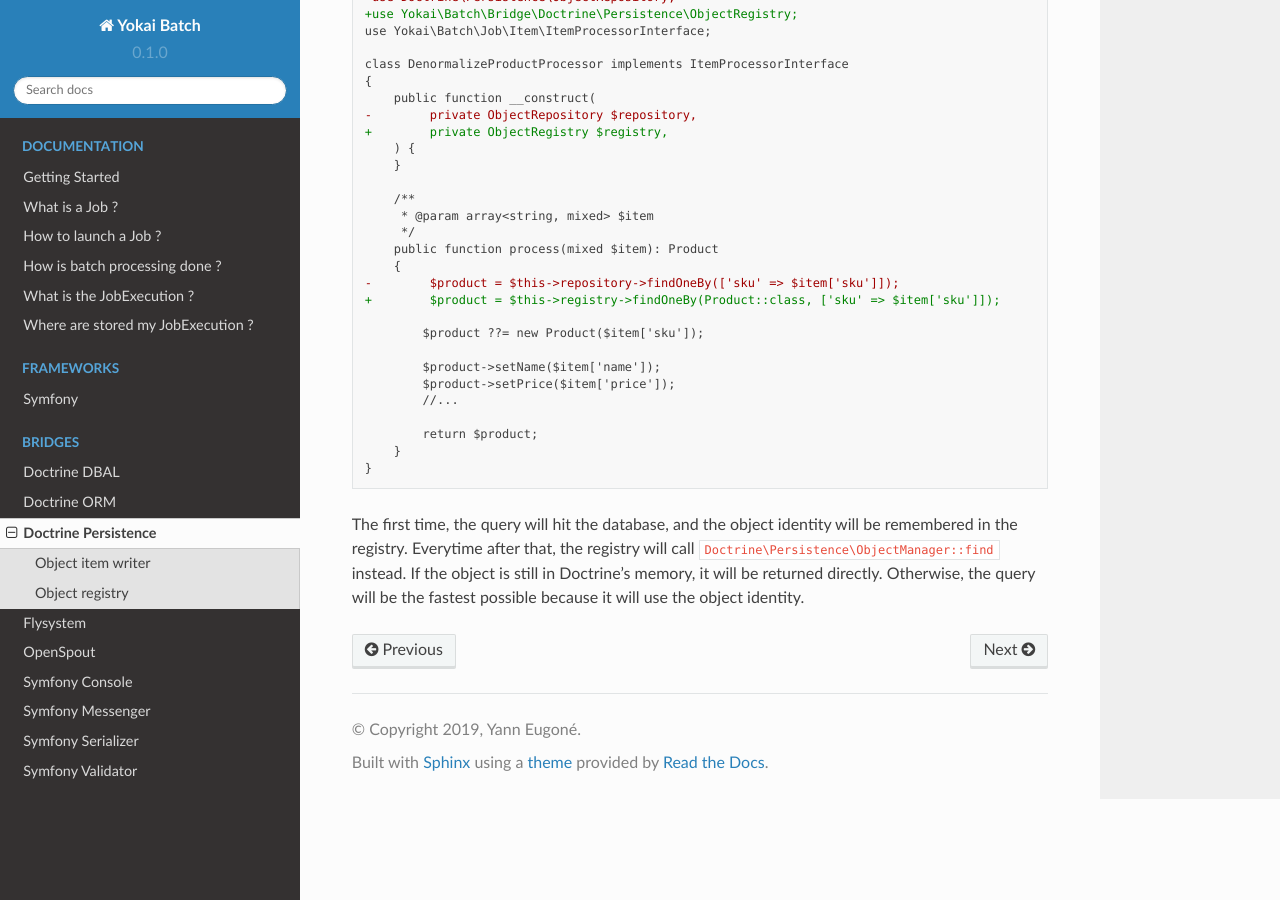
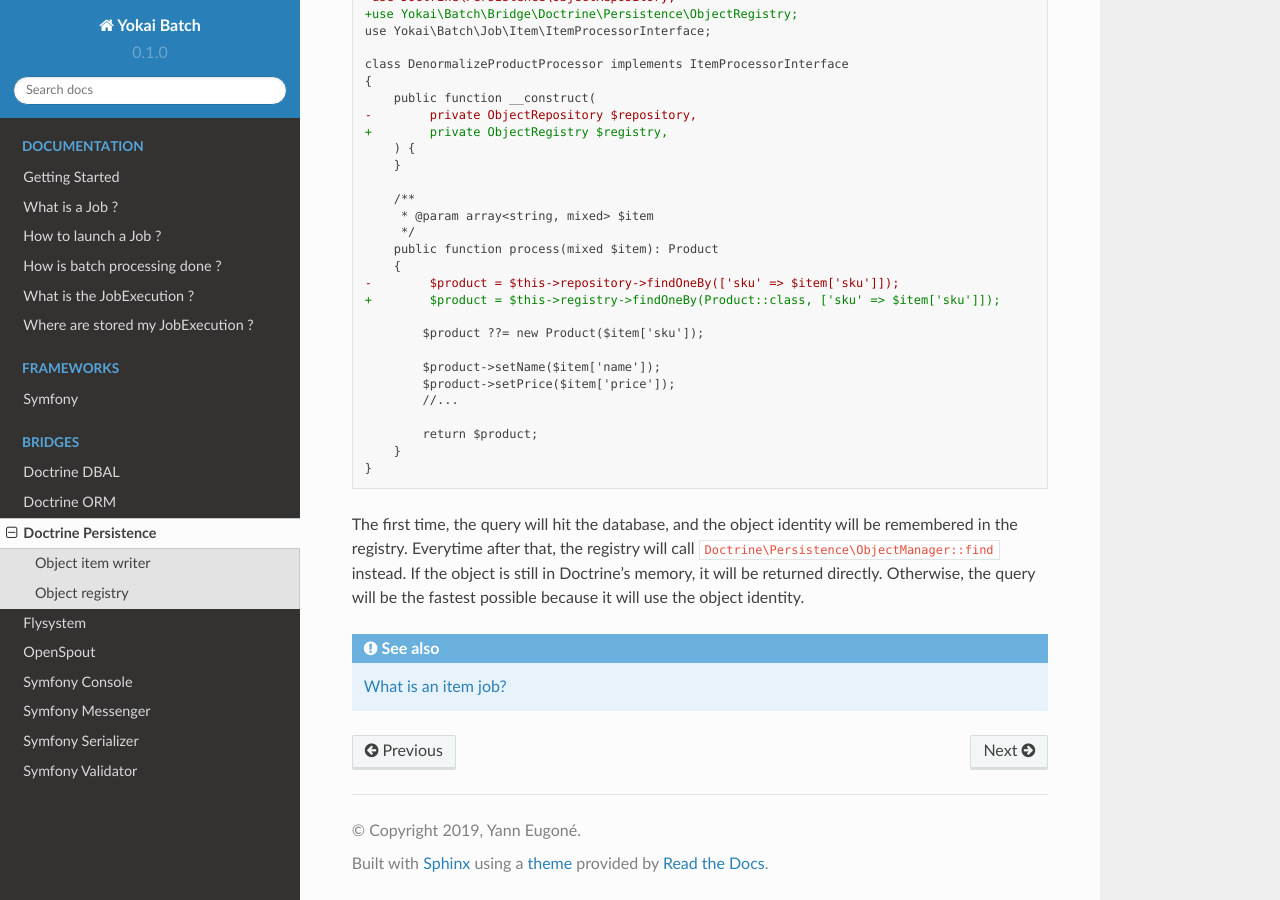
Before and after one commit to yann-eugone/rtd-tutorial, a Sphinx documentation site: the page built from docs/bridges/doctrine-persistence.rst, in a window 1280 px wide and 900 px high, scrolled down 1136 px. Built offline with Sphinx 7.4.7 and the Read the Docs theme 2.0.0, drawn with Linux system fonts in a browser that asks for light colours.

```diff
--- a/docs/bridges/doctrine-persistence.rst
+++ b/docs/bridges/doctrine-persistence.rst
@@ -90,3 +90,7 @@ will call ``Doctrine\Persistence\ObjectManager::find`` instead. If the
 object is still in Doctrine’s memory, it will be returned directly.
 Otherwise, the query will be the fastest possible because it will use
 the object identity.
+
+.. seealso::
+
+   :doc:`What is an item job? </domain/job>`
```
